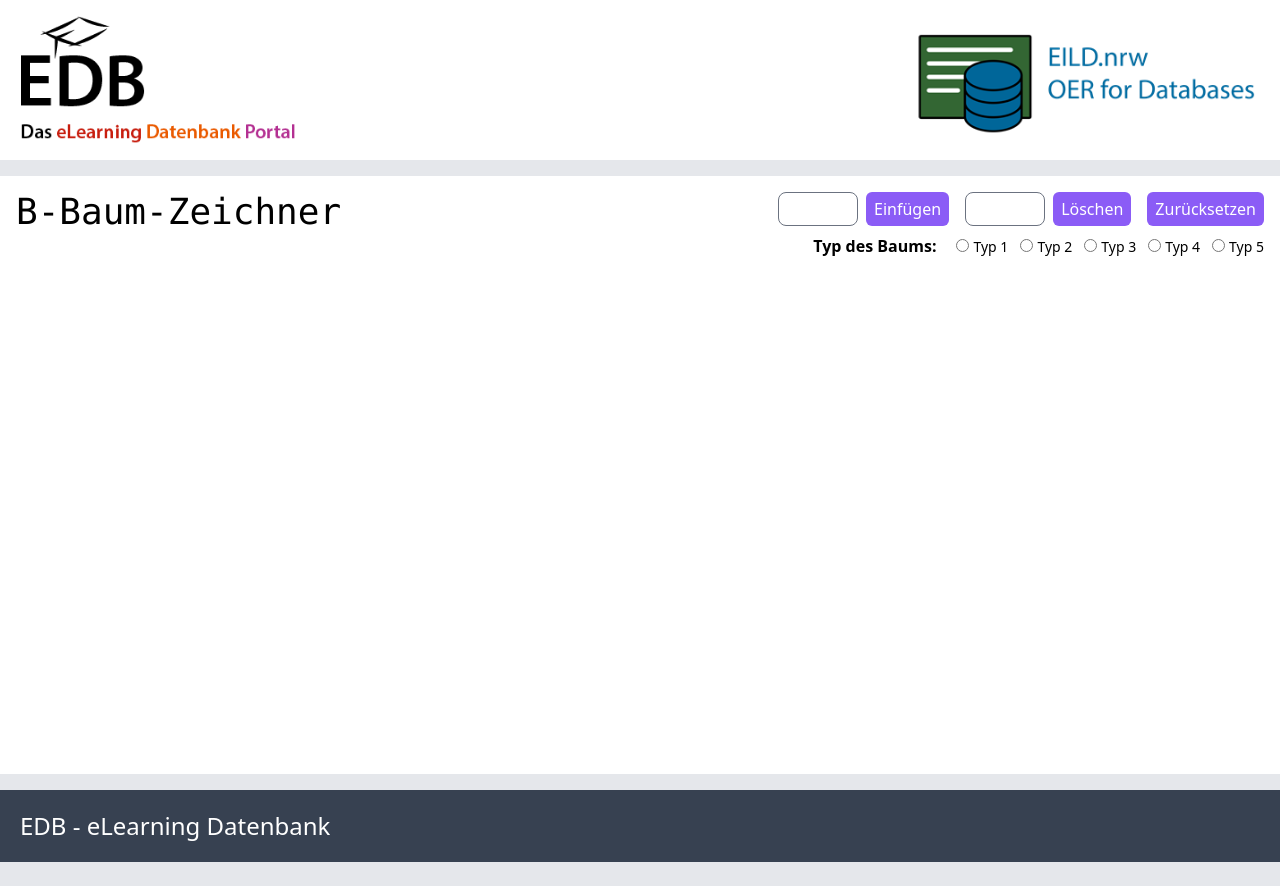
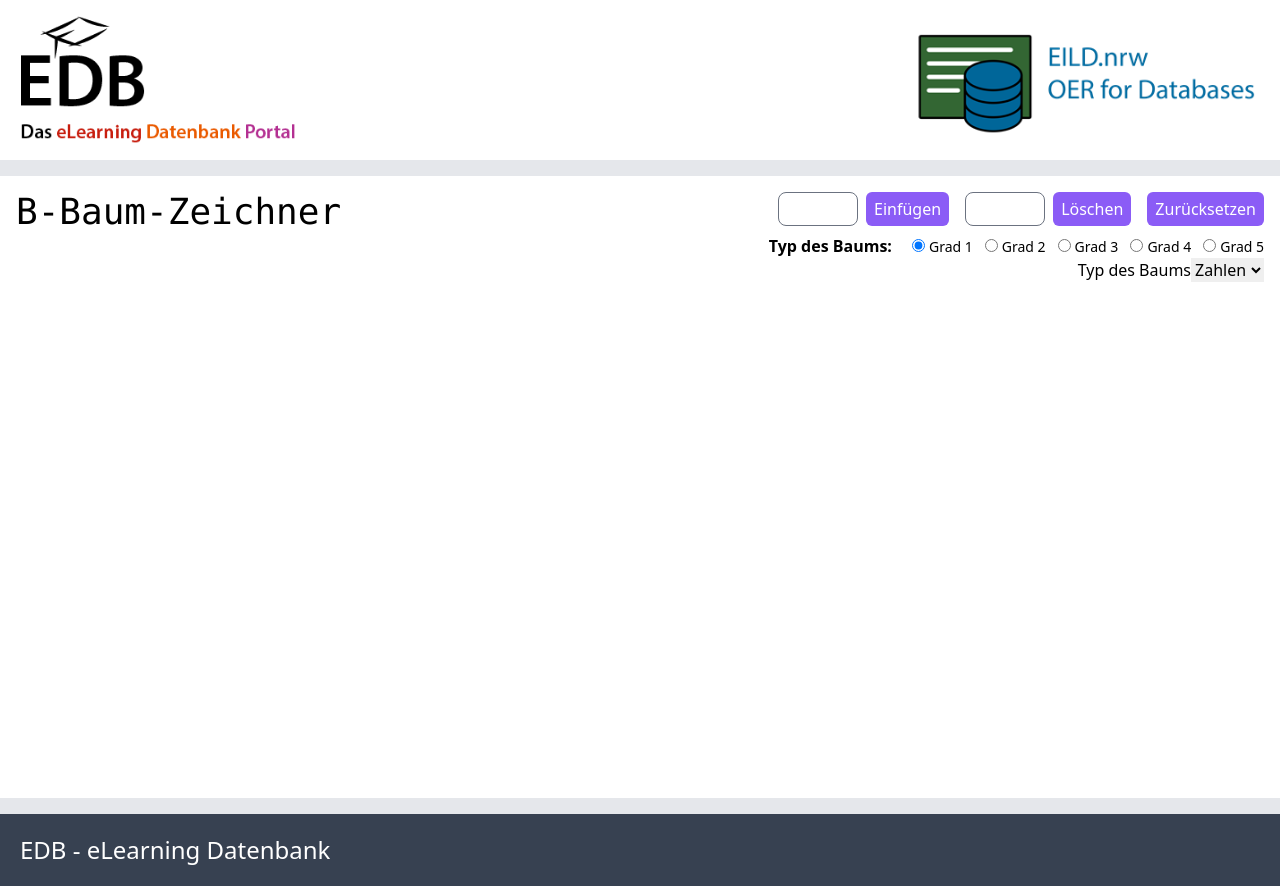
Before and after one commit to orca-nrw/b-tree, a React (Create React App) app: page / in a window 1280 px wide. Before the commit the page ends 862 px from the top, so only its background shows below. Built offline with nearby package versions, Linux system fonts and the light colour scheme.

Commit message:
Added treetype handler

```diff
--- a/src/Components/InputBar.tsx
+++ b/src/Components/InputBar.tsx
@@ -1,17 +1,20 @@
 import React, { useState } from 'react'
 
 interface Props {
-  insertionHandler: (x: any) => void,
-  deletionHandler: (x: any) => void,
+  insertionHandler: (input: string) => void,
+  deletionHandler: (input: string) => void,
   resetHandler: () => void,
-  treeType: number,
-  setTreeType: (x: number) => void
+  degree: number,
+  setDegree: (x: number) => void,
+  treeType: string,
+  setTreeType: (newTreeType: string) => void
 }
 
-export const InputBar = ({ insertionHandler, deletionHandler, resetHandler, treeType, setTreeType }: Props) => {
+export const InputBar = ({ insertionHandler, deletionHandler, resetHandler, degree, setDegree, treeType, setTreeType }: Props) => {
   const [insertValue, setInsertValue] = useState('')
   const [deletionValue, setDeletionValue] = useState('')
 
+  // Insertion
   function onInsert (event: React.FormEvent<HTMLButtonElement>) {
     insertionHandler(insertValue)
     setInsertValue('')
@@ -23,6 +26,11 @@ export const InputBar = ({ insertionHandler, deletionHandler, resetHandler, tree
     setInsertValue('')
   }
 
+  function handleInsertionInput (event: React.FormEvent<HTMLInputElement>) {
+    setInsertValue(event.currentTarget.value)
+  }
+
+  // Deletion
   function onDelete (event: React.FormEvent<HTMLButtonElement>) {
     deletionHandler(deletionValue)
     setDeletionValue('')
@@ -34,20 +42,22 @@ export const InputBar = ({ insertionHandler, deletionHandler, resetHandler, tree
     setDeletionValue('')
   }
 
+  function handleDeletionInput (event: React.FormEvent<HTMLInputElement>) {
+    setDeletionValue(event.currentTarget.value)
+  }
+
+  // Resets
   function onReset (e: React.FormEvent<HTMLButtonElement>) {
     resetHandler()
   }
 
-  function handleInsertionInput (event: React.FormEvent<HTMLInputElement>) {
-    setInsertValue(event.currentTarget.value)
+  function onDegreeChange (e: React.FormEvent<HTMLInputElement>) {
+    setDegree(Number(e.currentTarget.value))
   }
 
-  function handleDeletionInput (event: React.FormEvent<HTMLInputElement>) {
-    setDeletionValue(event.currentTarget.value)
-  }
-
-  function onTreeTypeChange (e: React.FormEvent<HTMLInputElement>) {
-    setTreeType(Number(e.currentTarget.value))
+  // TreeType Toggle
+  function onTypeChange (e: React.FormEvent<HTMLSelectElement>) {
+    setTreeType(e.currentTarget.value)
   }
 
   return (
@@ -67,32 +77,39 @@ export const InputBar = ({ insertionHandler, deletionHandler, resetHandler, tree
 
         </div>
         <div className="mt-2 space-x-3 flex flex-row">
-          <label className="mr-2 font-semibold" htmlFor="treeType1">Typ des Baums:</label>
+          <label className="mr-2 font-semibold" htmlFor="degree1">Typ des Baums:</label>
 
           <div>
-            <input className="mr-1" type="radio" name="treeType" id="treeType1" value={1} checked={treeType === 1} onChange={onTreeTypeChange} />
-            <label className="text-sm" htmlFor="treeType1">Typ 1</label>
+            <input className="mr-1" type="radio" name="degree" id="degree1" value={1} checked={degree === 1} onChange={onDegreeChange} />
+            <label className="text-sm" htmlFor="degree1">Grad 1</label>
           </div>
 
           <div>
-            <input className="mr-1" type="radio" name="treeType" id="treeType2" value={2} checked={treeType === 2} onChange={onTreeTypeChange} />
-            <label className="text-sm" htmlFor="treeType2">Typ 2</label>
+            <input className="mr-1" type="radio" name="degree" id="degree2" value={2} checked={degree === 2} onChange={onDegreeChange} />
+            <label className="text-sm" htmlFor="degree2">Grad 2</label>
           </div>
 
           <div>
-            <input className="mr-1" type="radio" name="treeType" id="treeType3" value={3} checked={treeType === 3} onChange={onTreeTypeChange} />
-            <label className="text-sm" htmlFor="treeType3">Typ 3</label>
+            <input className="mr-1" type="radio" name="degree" id="degree3" value={3} checked={degree === 3} onChange={onDegreeChange} />
+            <label className="text-sm" htmlFor="degree3">Grad 3</label>
           </div>
 
           <div>
-            <input className="mr-1" type="radio" name="treeType" id="treeType4" value={4} checked={treeType === 4} onChange={onTreeTypeChange} />
-            <label className="text-sm" htmlFor="treeType4">Typ 4</label>
+            <input className="mr-1" type="radio" name="degree" id="degree4" value={4} checked={degree === 4} onChange={onDegreeChange} />
+            <label className="text-sm" htmlFor="degree4">Grad 4</label>
           </div>
 
           <div>
-            <input className="mr-1" type="radio" name="treeType" id="treeType5" value={5} checked={treeType === 5} onChange={onTreeTypeChange} />
-            <label className="text-sm" htmlFor="treeType5">Typ 5</label>
+            <input className="mr-1" type="radio" name="degree" id="degree5" value={5} checked={degree === 5} onChange={onDegreeChange} />
+            <label className="text-sm" htmlFor="degree5">Grad 5</label>
           </div>
+        </div>
+        <div>
+          <label htmlFor="treeType">Typ des Baums</label>
+          <select id="treeType" onChange={onTypeChange}>
+            <option value="number">Zahlen</option>
+            <option value="string">Strings</option>
+          </select>
         </div>
       </div>
     </div>
```
